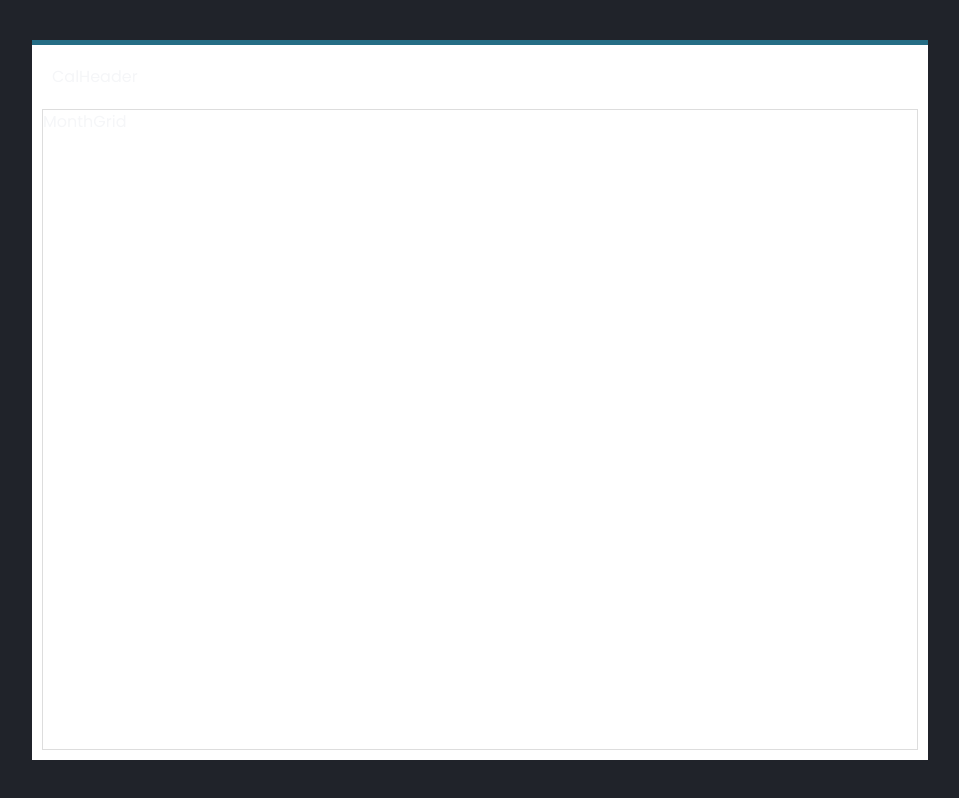
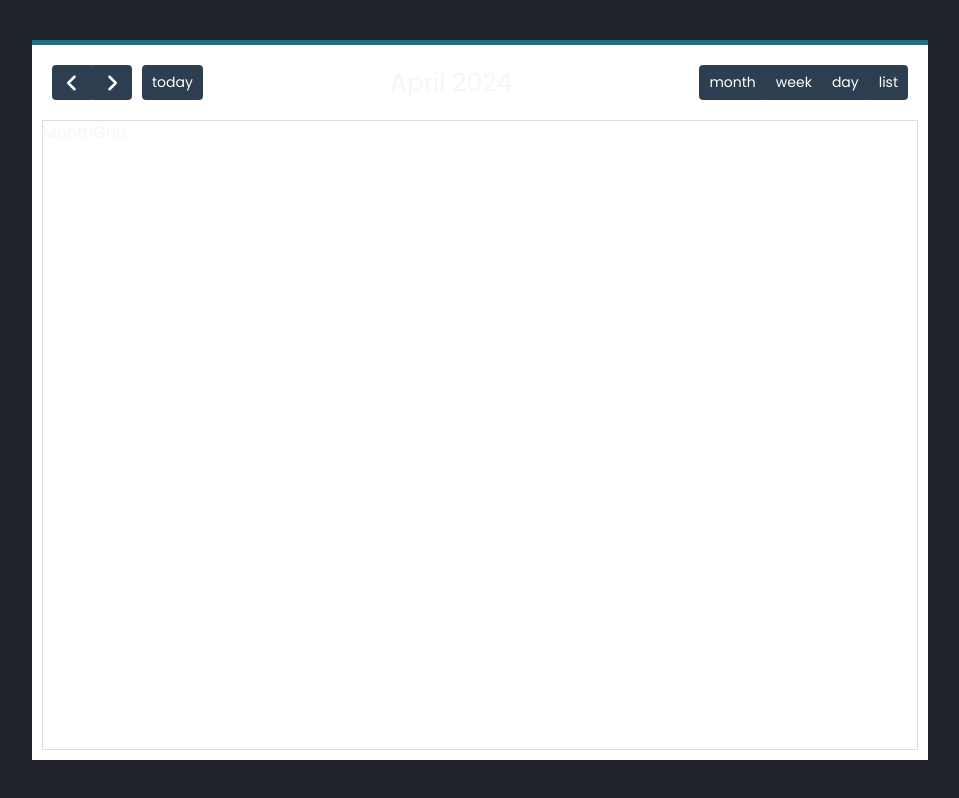
Before and after one commit to mpondev/calendar, a React (Vite) app in the folder client/: page / in a window 1280 px wide. Shown: the whole page, without its empty margins (160-1119 px from the left). Built offline with nearby package versions, Linux system fonts and the light colour scheme.

Commit message:
Add react-icons and compose CalHeader

```diff
--- a/client/package.json
+++ b/client/package.json
@@ -11,7 +11,8 @@
   },
   "dependencies": {
     "react": "^18.2.0",
-    "react-dom": "^18.2.0"
+    "react-dom": "^18.2.0",
+    "react-icons": "^5.2.1"
   },
   "devDependencies": {
     "@types/react": "^18.2.66",
--- a/client/src/components/CalHeader/CalHeader.module.css
+++ b/client/src/components/CalHeader/CalHeader.module.css
@@ -5,4 +5,54 @@
   display: flex;
   align-items: center;
   justify-content: space-between;
+
+  .moveTo {
+    display: flex;
+    gap: 1rem;
+
+    .today {
+      border-radius: 0.35rem;
+    }
+  }
+
+  .date {
+    font-size: 2.5rem;
+    line-height: 3rem;
+  }
+
+  button {
+    background-color: #2c3e50;
+    color: #fff;
+    border: 1px solid #2c3e50;
+    font-size: 1.4rem;
+    line-height: 2.1rem;
+    padding: 0.6rem 0.9rem;
+    text-align: center;
+    vertical-align: middle;
+    cursor: pointer;
+
+    &:hover {
+      background-color: #1e2b37;
+      border: 1px solid #1a252f;
+    }
+    .fa {
+      color: white;
+      height: 2rem;
+      width: 2rem;
+    }
+  }
+
+  .btnGroup {
+    display: flex;
+
+    & :first-child {
+      border-top-left-radius: 0.35rem;
+      border-bottom-left-radius: 0.35rem;
+    }
+
+    & :last-child {
+      border-top-right-radius: 0.35rem;
+      border-bottom-right-radius: 0.35rem;
+    }
+  }
 }
--- a/client/src/components/CalHeader/CalHeader.tsx
+++ b/client/src/components/CalHeader/CalHeader.tsx
@@ -1,7 +1,38 @@
+import { FaAngleLeft, FaAngleRight } from 'react-icons/fa6';
+
 import styles from './CalHeader.module.css';
 
 function CalHeader(): JSX.Element {
-  return <div className={styles.header}>CalHeader</div>;
+  return (
+    <div className={styles.header}>
+      <div className={styles.moveTo}>
+        <div className={styles.btnGroup}>
+          <button title="Previous month">
+            <FaAngleLeft className={styles.fa} />
+          </button>
+          <button title="Next month">
+            <FaAngleRight className={styles.fa} />
+          </button>
+        </div>
+        <button title="Today" className={styles.today}>
+          today
+        </button>
+      </div>
+
+      <div className={styles.date}>
+        <h2>April 2024</h2>
+      </div>
+
+      <div>
+        <div className={styles.btnGroup}>
+          <button title="Month view">month</button>
+          <button title="Week view">week</button>
+          <button title="Day view">day</button>
+          <button title="List view">list</button>
+        </div>
+      </div>
+    </div>
+  );
 }
 
 export default CalHeader;
```
Also changed, not shown: 2 other files (tests, documents, lock files or other folders).
